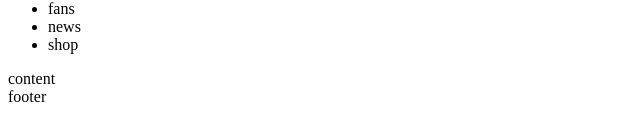
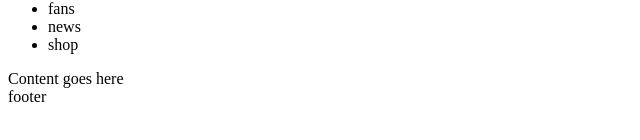
Before and after one commit to niccoloruberti/vite-comics, a Vue app: page / in a window 1280 px wide. Shown: the part 454-594 px from the top of the page, without its empty margins (0-640 px from the left). Built offline with nearby package versions, Linux system fonts and the light colour scheme.

Commit message:
main content

```diff
--- a/src/components/AppMainContent.vue
+++ b/src/components/AppMainContent.vue
@@ -6,7 +6,7 @@ export default {
 
 <template>
     <div>
-        content
+        Content goes here
     </div>
 </template>
 
```
